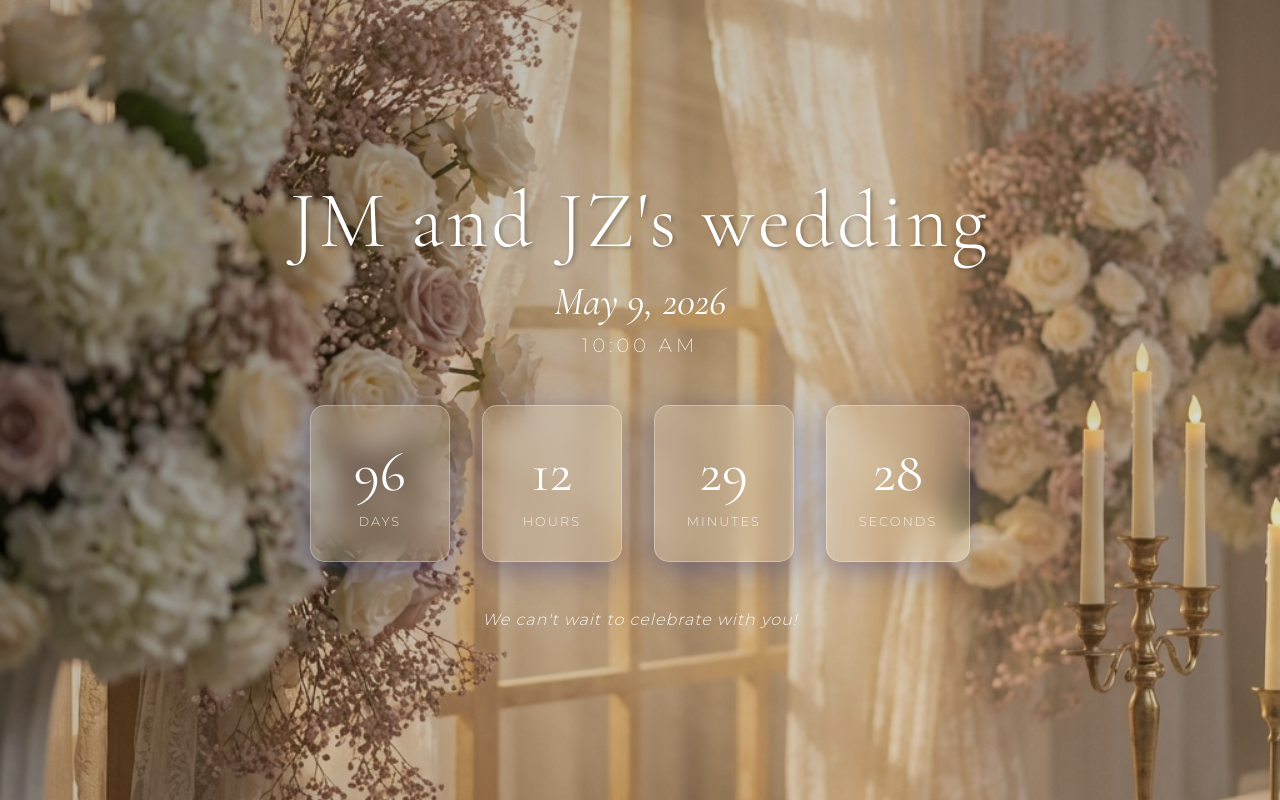
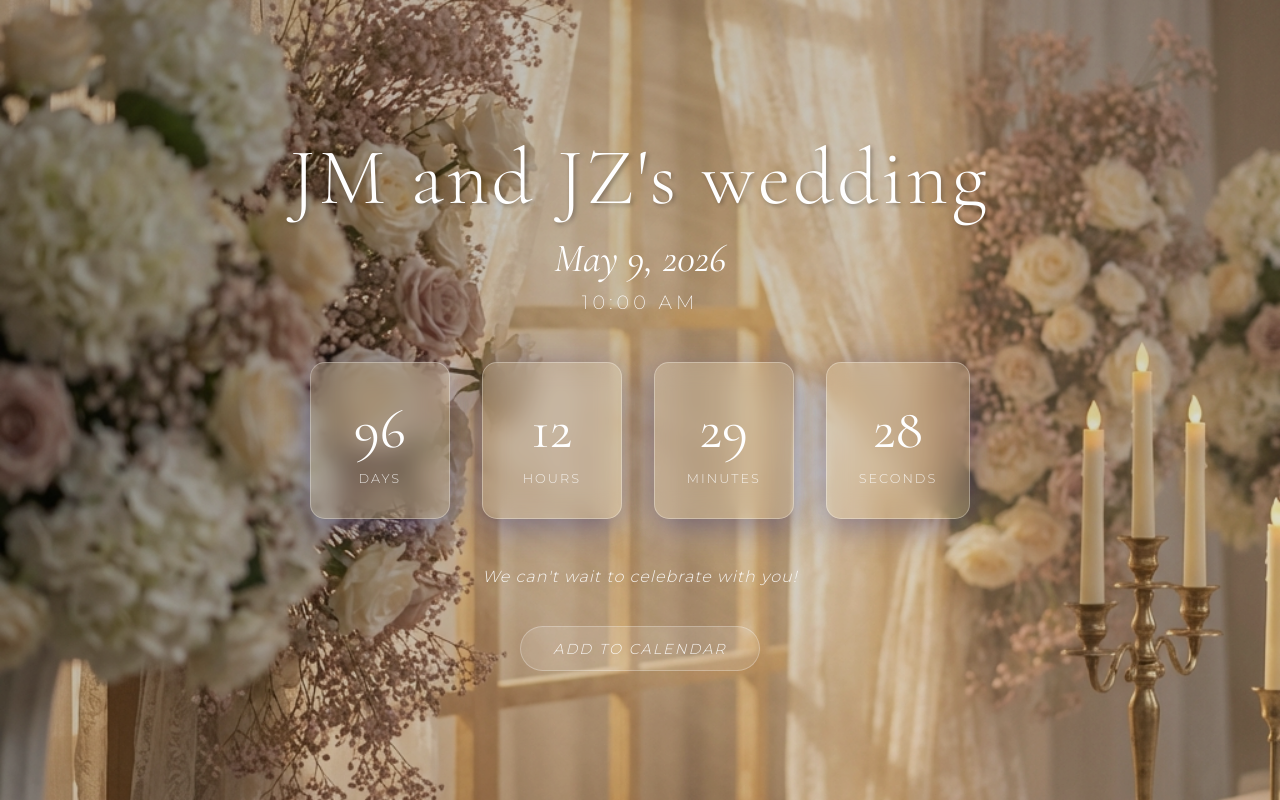
Before and after one commit to mjc0608/wedding, a website: page index.html in a window 1280 px wide. Drawn offline with nearby package versions, Linux system fonts and the light colour scheme.

Commit message:
Update: Add iCalendar (ics) link for the wedding

```diff
--- a/index.html
+++ b/index.html
@@ -45,6 +45,9 @@
 
         <footer class="footer">
             <p>We can't wait to celebrate with you!</p>
+            <div class="calendar-link">
+                <a href="wedding.ics" class="btn" download>Add to Calendar</a>
+            </div>
         </footer>
     </main>
 
--- a/style.css
+++ b/style.css
@@ -120,6 +120,37 @@ body {
     font-style: italic;
     opacity: 0.9;
     letter-spacing: 1px;
+    display: flex;
+    flex-direction: column;
+    align-items: center;
+    gap: 1.5rem;
+}
+
+.calendar-link {
+    margin-top: 1rem;
+}
+
+.btn {
+    display: inline-block;
+    padding: 0.8rem 2rem;
+    background: var(--glass-bg);
+    backdrop-filter: blur(8px);
+    -webkit-backdrop-filter: blur(8px);
+    border: 1px solid var(--glass-border);
+    color: white;
+    text-decoration: none;
+    border-radius: 50px;
+    font-size: 0.9rem;
+    letter-spacing: 2px;
+    text-transform: uppercase;
+    transition: all 0.3s ease;
+    cursor: pointer;
+}
+
+.btn:hover {
+    background: rgba(255, 255, 255, 0.3);
+    transform: translateY(-3px);
+    box-shadow: 0 5px 15px rgba(0, 0, 0, 0.2);
 }
 
 @keyframes fadeIn {
@@ -127,6 +158,7 @@ body {
         opacity: 0;
         transform: translateY(20px);
     }
+
     to {
         opacity: 1;
         transform: translateY(0);
@@ -138,16 +170,20 @@ body {
     .wedding-title {
         font-size: 3.5rem;
     }
+
     .names {
         font-size: 1.8rem;
     }
+
     .countdown-container {
         gap: 1rem;
     }
+
     .countdown-item {
         min-width: 100px;
         padding: 1.5rem;
     }
+
     .number {
         font-size: 2.5rem;
     }
```
Also changed, not shown: 1 other file.
